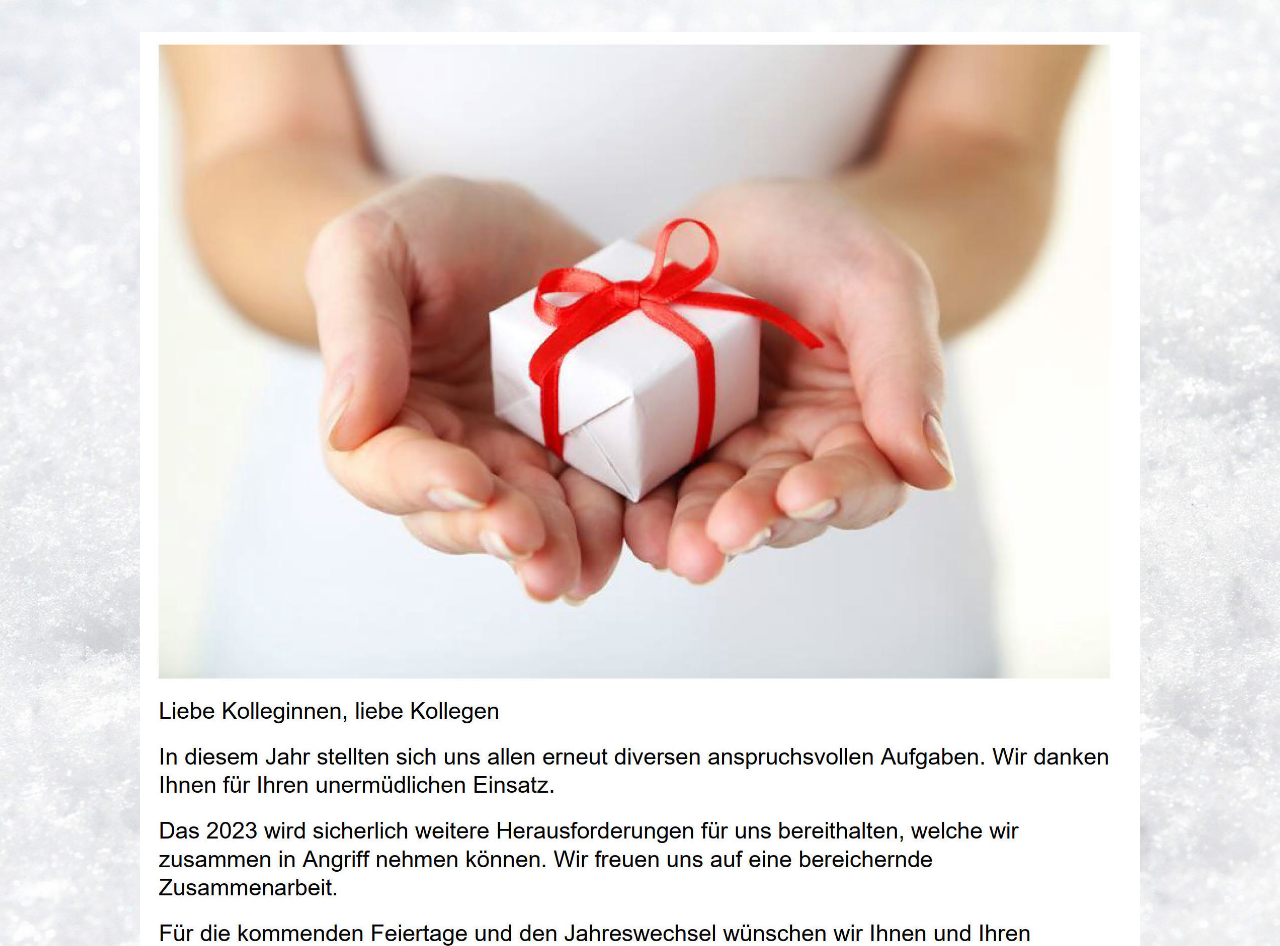
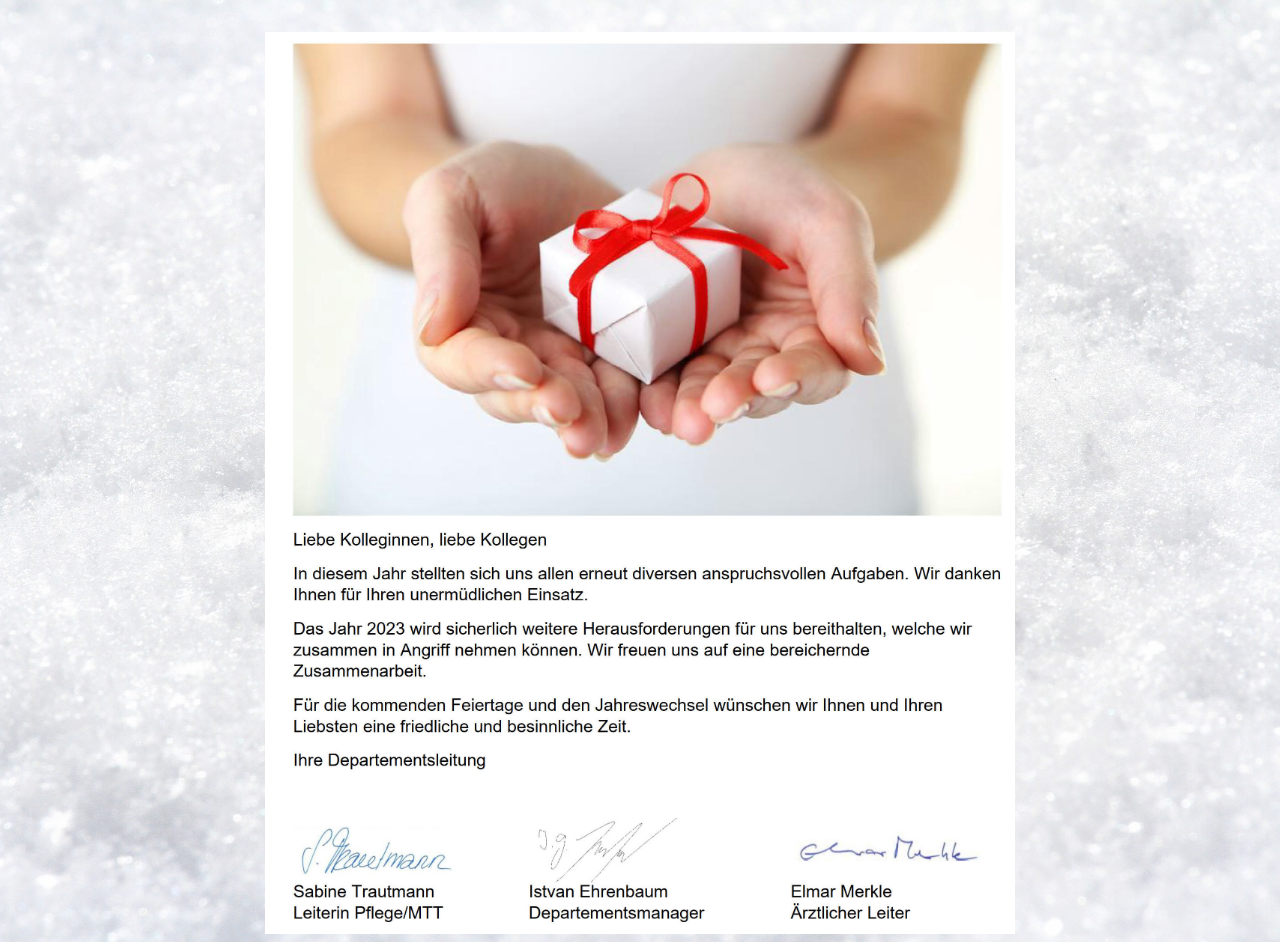
Before and after one commit to michi-bach/advent.dthe, a plain HTML site: page b24/index.html in a window 1280 px wide. Shown: the top 946 px of the page. Drawn offline with Linux system fonts and the light colour scheme.

Commit message:
24th optimized

```diff
--- a/b24/index.html
+++ b/b24/index.html
@@ -11,7 +11,7 @@
 
 <body>
 	<div>
-		<img class='img' src="../img/DTHE_Leitung_24_2_crop.jpg" />
+		<img class='img' src="../img/DTHE_Leitung_24_2_1_crop.jpg" />
     </div>
 
 
--- a/b24/styles.css
+++ b/b24/styles.css
@@ -22,7 +22,7 @@ body {
 
 .img {
 	display: block;
-	width: 1000px;
+	width: 750px;
 	margin-left: auto;
 	margin-right: auto;
 	margin: 3vh auto auto auto;
```
Also changed, not shown: img/DTHE_Leitung_24_2_1_crop.jpg (added).
